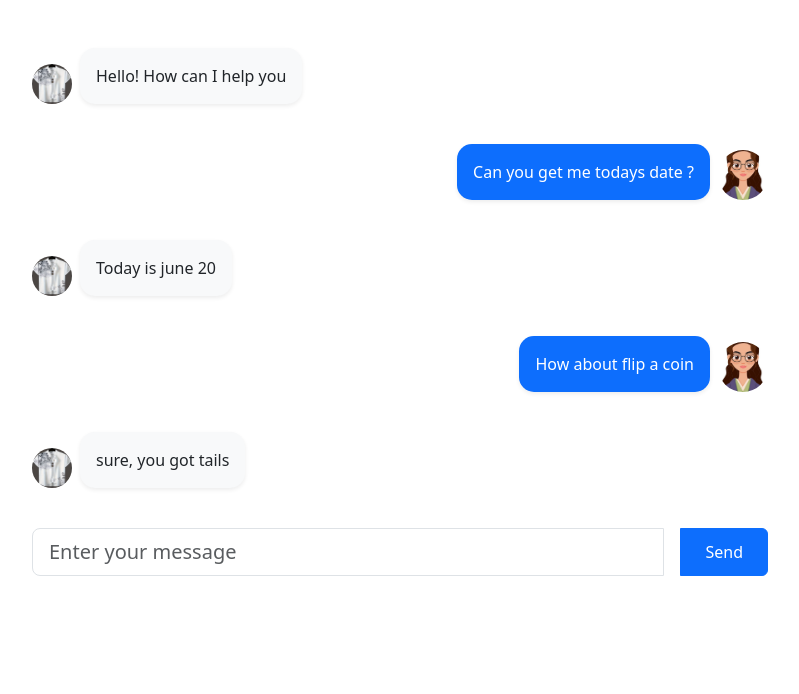
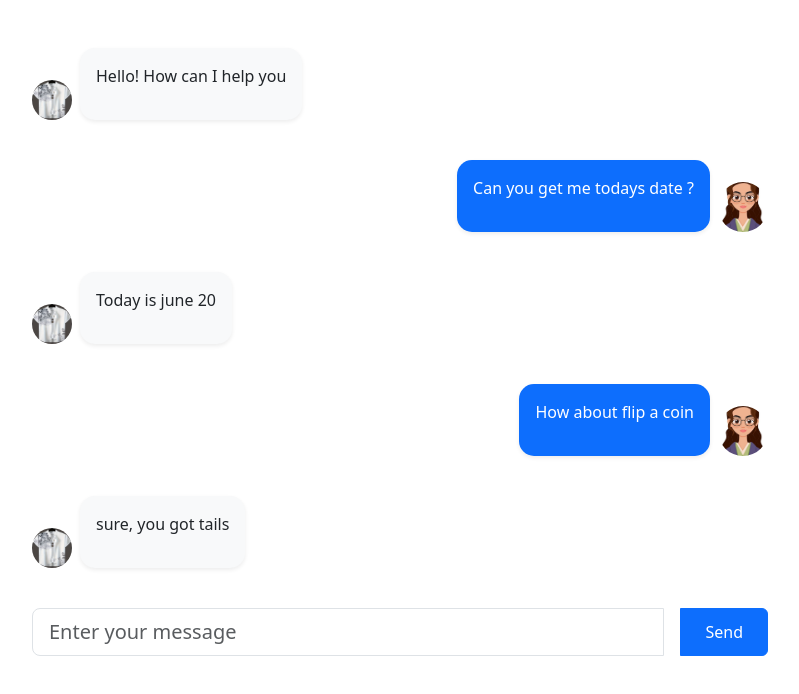
Before and after one commit to khingarthur/AI-chatBot, a React (Vite) app: page / in a window 1280 px wide. Shown: the top 694 px of the page, without its empty margins (240-1039 px from the left). Built offline with nearby package versions, Linux system fonts and the light colour scheme; the HTML template or start-up script is replaced by a standard one.

Commit message:
Chat message component

```diff
--- a/components/ChatMessage.jsx
+++ b/components/ChatMessage.jsx
@@ -1,10 +1,14 @@
-export const ChatMessage = ({message, sender}) =>{
+import ReactMarkdown from 'react-markdown';
+
+export const ChatMessage = ({message, sender, ref}) =>{
 
     // const imagePath = sender === "user"? "/shirt.png" : "/person.svg" ;
     const isUser = sender === 'user';
 
     return (
-        <div className={`d-flex mb-3 ${isUser ? 'justify-content-end' : 'justify-content-start'}`}>
+        <div
+            ref={ref}
+            className={`d-flex mb-3 ${isUser ? 'justify-content-end' : 'justify-content-start'}`}>
 
         {sender === "robot" && (
             <img
@@ -23,7 +27,7 @@ export const ChatMessage = ({message, sender}) =>{
             borderRadius: '15px'
             }}
         >
-            {message}
+            <ReactMarkdown>{message}</ReactMarkdown>
         </div>
 
         {sender === "user" && (
```
